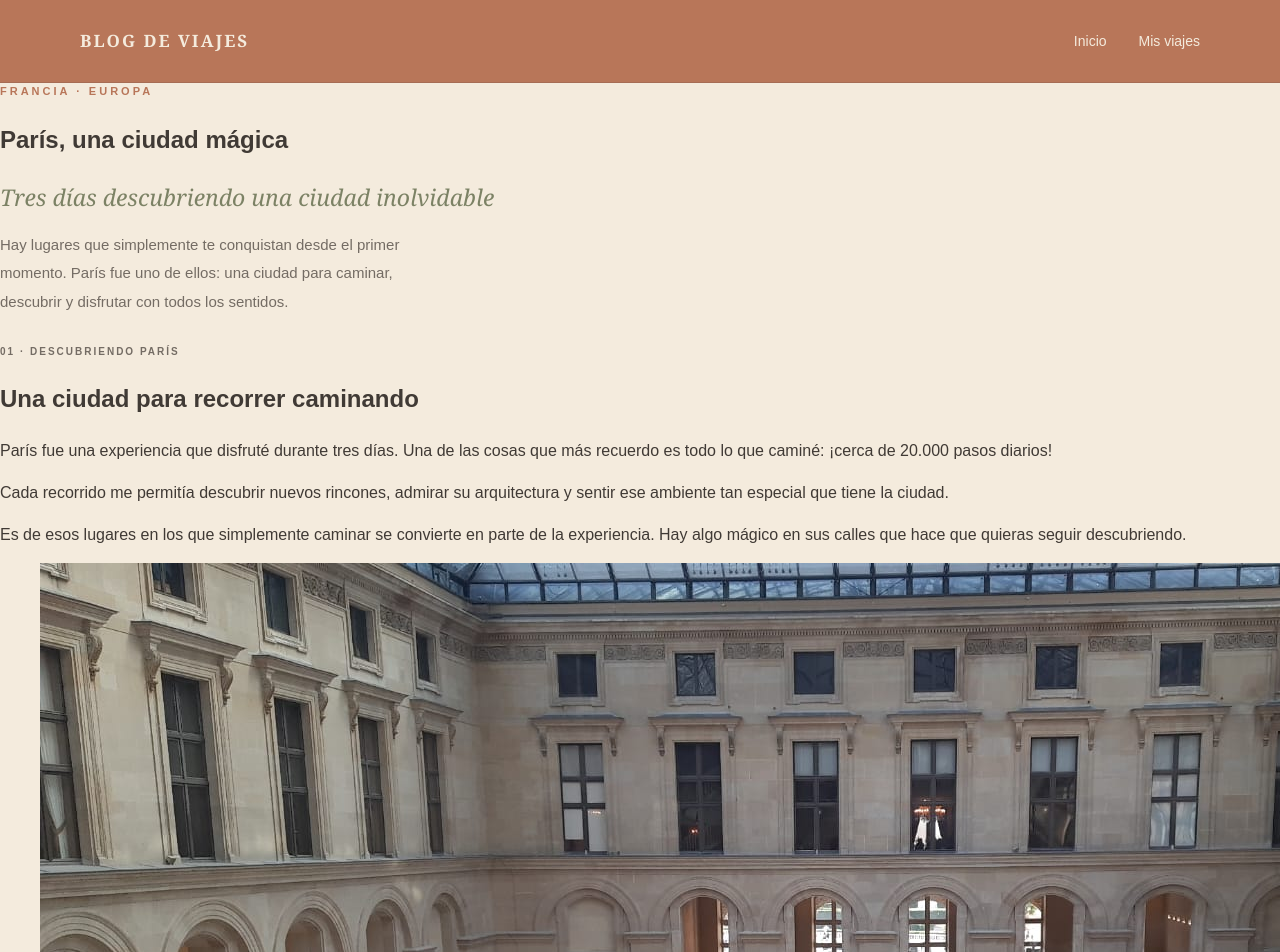
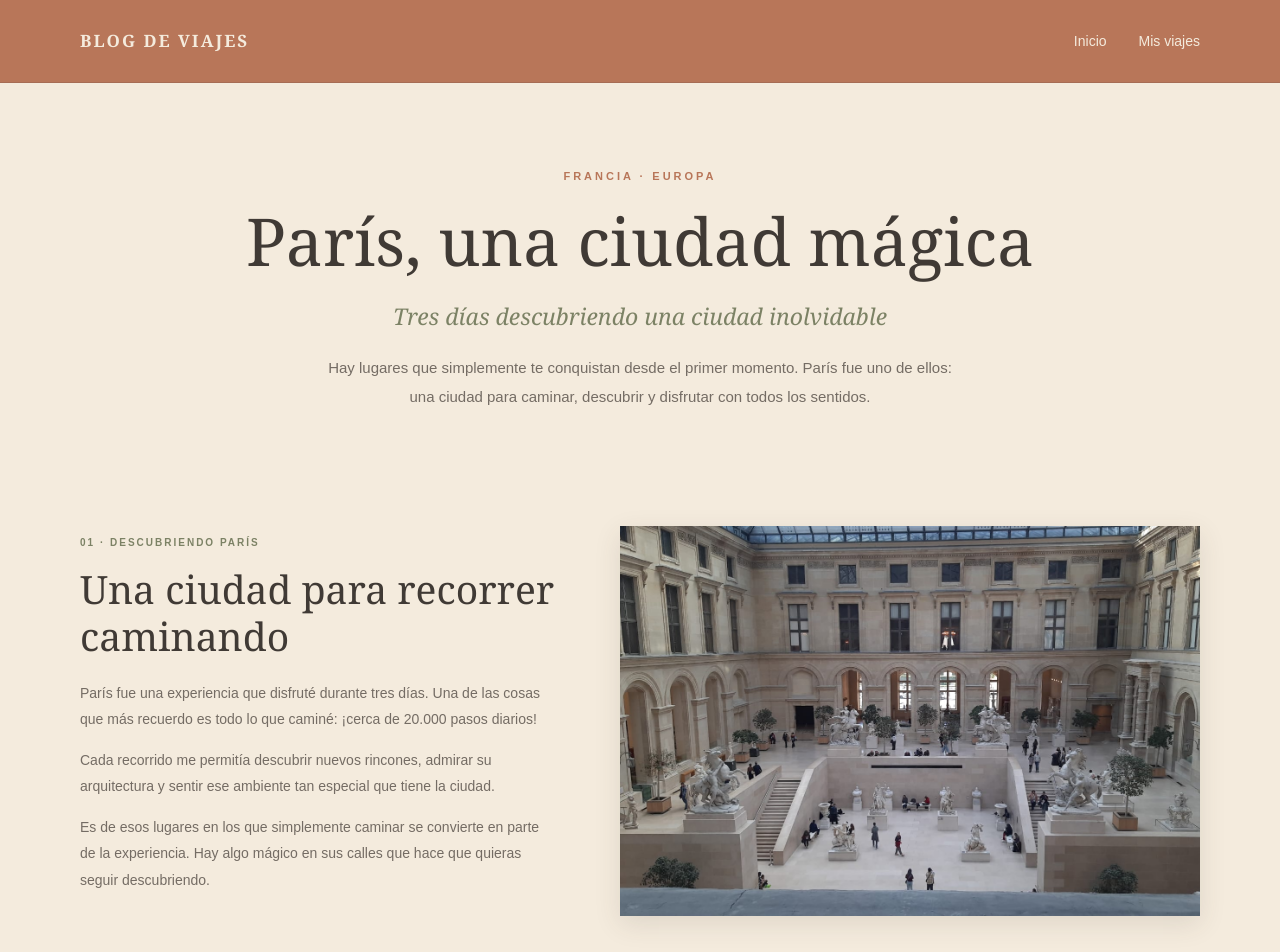
Before and after one commit to jszuluaga/mi-mundo-en-fotografias, a Jekyll site: the page built from paris.html, in a window 1280 px wide. Shown: the top 952 px of the page. Built offline with Jekyll 4.4.1, drawn with Linux system fonts in a browser that asks for light colours.

Commit message:
ajuste diseño Paris

```diff
--- a/assets/css/style.css
+++ b/assets/css/style.css
@@ -401,3 +401,293 @@ a {
     height: 210px;
   }
 }
+
+/* =====================================
+   10. ENTRADAS INDIVIDUALES DE VIAJES
+===================================== */
+
+.entrada-viaje {
+  width: 100%;
+  overflow: hidden;
+}
+
+.portada-destino {
+  max-width: 850px;
+  margin: 0 auto;
+  padding: 85px 25px 70px;
+  text-align: center;
+}
+
+.portada-destino h1 {
+  margin: 0;
+  color: var(--marron);
+  font-family: Georgia, "Times New Roman", serif;
+  font-size: clamp(42px, 6vw, 66px);
+  font-weight: normal;
+  line-height: 1.12;
+}
+
+.portada-destino .subtitulo {
+  margin: 20px 0;
+}
+
+.portada-destino .introduccion {
+  max-width: 650px;
+  margin: 0 auto;
+  color: var(--texto-suave);
+  font-size: 15px;
+  line-height: 1.9;
+}
+
+.bloque-experiencia {
+  width: min(1120px, 90%);
+  margin: 0 auto;
+  padding: 45px 0 75px;
+  display: grid;
+  grid-template-columns: 0.9fr 1.1fr;
+  align-items: center;
+  gap: 65px;
+}
+
+.bloque-invertido .texto-experiencia {
+  order: 2;
+}
+
+.bloque-invertido .foto-experiencia {
+  order: 1;
+}
+
+.texto-experiencia h2,
+.texto-dulces h2,
+.texto-noche h2,
+.encabezado-lugares h2,
+.cierre-paris h2 {
+  margin: 0 0 20px;
+  color: var(--marron);
+  font-family: Georgia, "Times New Roman", serif;
+  font-size: clamp(29px, 4vw, 39px);
+  font-weight: normal;
+  line-height: 1.2;
+}
+
+.texto-experiencia p:not(.categoria),
+.texto-dulces p:not(.categoria),
+.texto-noche p:not(.categoria),
+.cierre-paris > p:not(.categoria) {
+  color: var(--texto-suave);
+  font-size: 14px;
+  line-height: 1.9;
+}
+
+.entrada-viaje .categoria {
+  margin: 0 0 15px;
+  color: var(--oliva);
+  font-size: 10px;
+  font-weight: bold;
+  letter-spacing: 2px;
+}
+
+.foto-experiencia {
+  height: 390px;
+  margin: 0;
+  overflow: hidden;
+  box-shadow: 0 8px 25px rgba(64, 58, 53, 0.12);
+}
+
+.foto-experiencia img,
+.foto-dulces img,
+.galeria-paris img,
+.foto-noche img {
+  width: 100%;
+  height: 100%;
+  display: block;
+  object-fit: cover;
+}
+
+.bloque-dulces {
+  padding: 75px 5%;
+  background-color: var(--blanco);
+  display: grid;
+  grid-template-columns: 1fr 0.9fr;
+  align-items: center;
+  gap: 55px;
+}
+
+.texto-dulces {
+  max-width: 550px;
+  justify-self: end;
+}
+
+.foto-dulces {
+  width: 100%;
+  max-width: 470px;
+  height: 350px;
+  margin: 0;
+  overflow: hidden;
+}
+
+.lugares-paris {
+  padding: 80px 5%;
+}
+
+.encabezado-lugares {
+  max-width: 650px;
+  margin: 0 auto 38px;
+  text-align: center;
+}
+
+.encabezado-lugares > p:last-child {
+  color: var(--texto-suave);
+  font-size: 14px;
+}
+
+.galeria-paris {
+  width: min(1000px, 100%);
+  margin: 0 auto;
+  display: grid;
+  grid-template-columns: 1fr 1fr;
+  gap: 25px;
+}
+
+.galeria-paris figure {
+  margin: 0;
+}
+
+.galeria-paris img {
+  height: 330px;
+  box-shadow: 0 8px 22px rgba(64, 58, 53, 0.10);
+}
+
+.galeria-paris figcaption {
+  padding: 13px 0;
+  color: var(--texto-suave);
+  font-family: Georgia, "Times New Roman", serif;
+  font-size: 18px;
+  text-align: center;
+}
+
+.noche-paris {
+  padding: 75px 5%;
+  background-color: var(--arenarosa);
+  text-align: center;
+}
+
+.texto-noche {
+  max-width: 700px;
+  margin: 0 auto 35px;
+}
+
+.foto-noche {
+  width: min(1000px, 100%);
+  height: 480px;
+  margin: 0 auto;
+  overflow: hidden;
+  box-shadow: 0 10px 30px rgba(64, 58, 53, 0.15);
+}
+
+.cierre-paris {
+  max-width: 760px;
+  margin: 0 auto;
+  padding: 85px 25px;
+  text-align: center;
+}
+
+.frase-final {
+  color: var(--terracota) !important;
+  font-family: Georgia, "Times New Roman", serif;
+  font-size: 22px !important;
+  font-style: italic;
+}
+
+.enlace-regreso {
+  display: inline-block;
+  margin-top: 22px;
+  padding: 12px 24px;
+  border: 1px solid var(--terracota);
+  color: var(--terracota);
+  font-size: 13px;
+  transition: background-color 0.3s ease, color 0.3s ease;
+}
+
+.enlace-regreso:hover {
+  background-color: var(--terracota);
+  color: var(--crema);
+}
+
+/* Adaptación para tabletas y celulares */
+@media (max-width: 800px) {
+  .bloque-experiencia {
+    grid-template-columns: 1fr;
+    gap: 25px;
+    padding: 35px 0 55px;
+  }
+
+  .bloque-invertido .texto-experiencia,
+  .bloque-invertido .foto-experiencia {
+    order: initial;
+  }
+
+  .foto-experiencia {
+    height: 350px;
+  }
+
+  .bloque-dulces {
+    grid-template-columns: 1fr;
+    gap: 30px;
+  }
+
+  .texto-dulces {
+    justify-self: center;
+  }
+
+  .foto-dulces {
+    max-width: 100%;
+  }
+
+  .foto-noche {
+    height: 380px;
+  }
+}
+
+@media (max-width: 550px) {
+  .portada-destino {
+    padding: 60px 22px 40px;
+  }
+
+  .foto-experiencia {
+    height: 280px;
+  }
+
+  .bloque-dulces {
+    padding: 55px 7%;
+  }
+
+  .foto-dulces {
+    height: 280px;
+  }
+
+  .lugares-paris {
+    padding: 60px 7%;
+  }
+
+  .galeria-paris {
+    grid-template-columns: 1fr;
+    gap: 18px;
+  }
+
+  .galeria-paris img {
+    height: 280px;
+  }
+
+  .noche-paris {
+    padding: 55px 7%;
+  }
+
+  .foto-noche {
+    height: 270px;
+  }
+
+  .cierre-paris {
+    padding: 65px 25px;
+  }
+}
```
